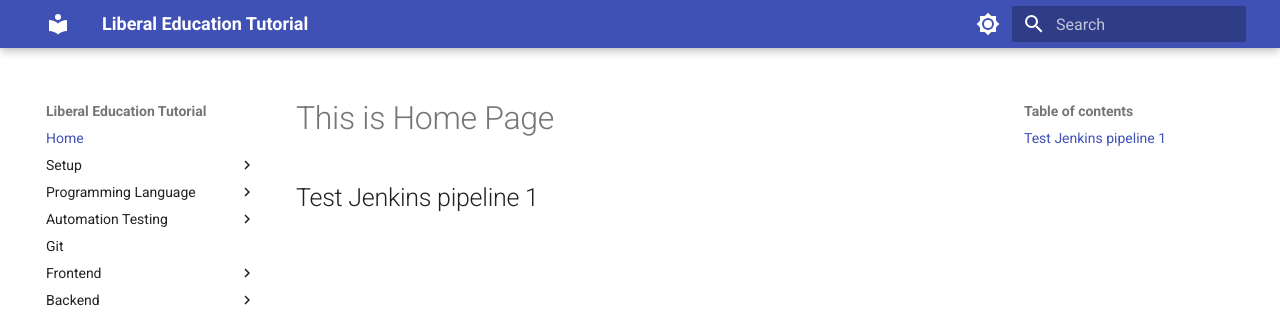
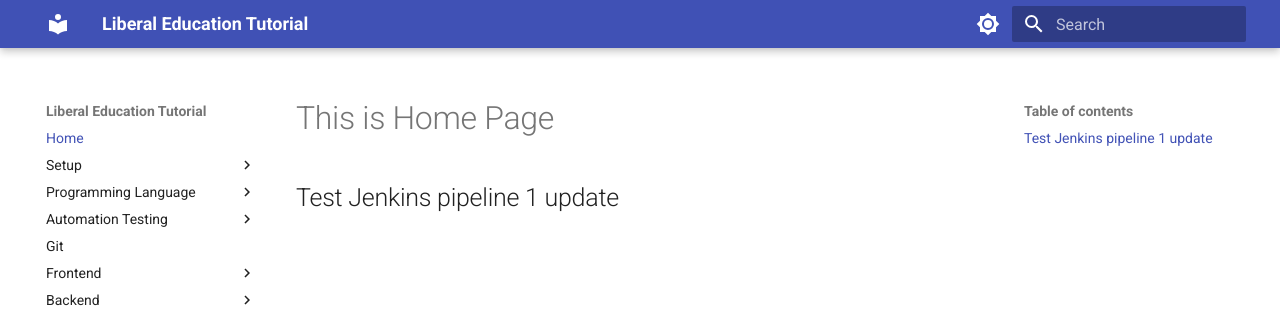
Before and after one commit to minheagle/tutorial, an MkDocs documentation site: the page built from docs/index.md, in a window 1280 px wide. Shown: the top 320 px of the page. Built offline with MkDocs 1.6.1 and Material for MkDocs 9.7.7, drawn with Linux system fonts in a browser that asks for light colours.

Commit message:
test Jenkins pipeline

```diff
--- a/docs/index.md
+++ b/docs/index.md
@@ -1,3 +1,3 @@
 # This is Home Page
 
-## Test Jenkins pipeline 1
+## Test Jenkins pipeline 1 update
```
